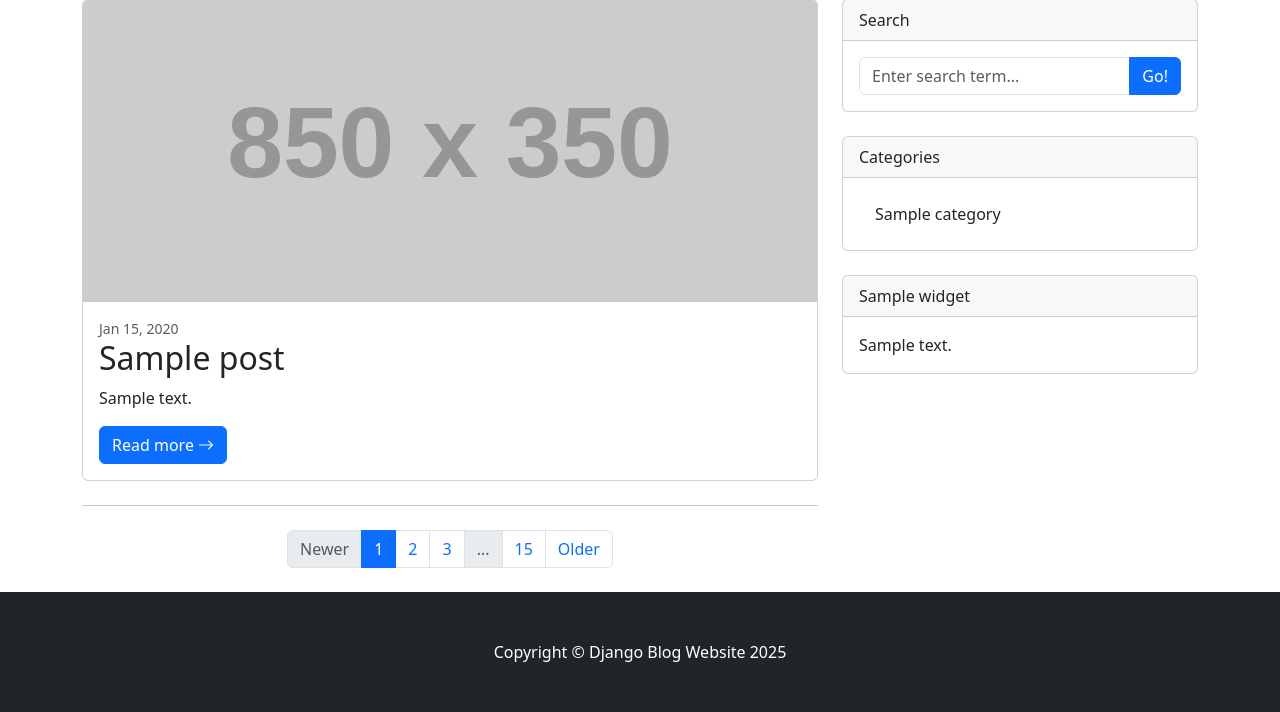
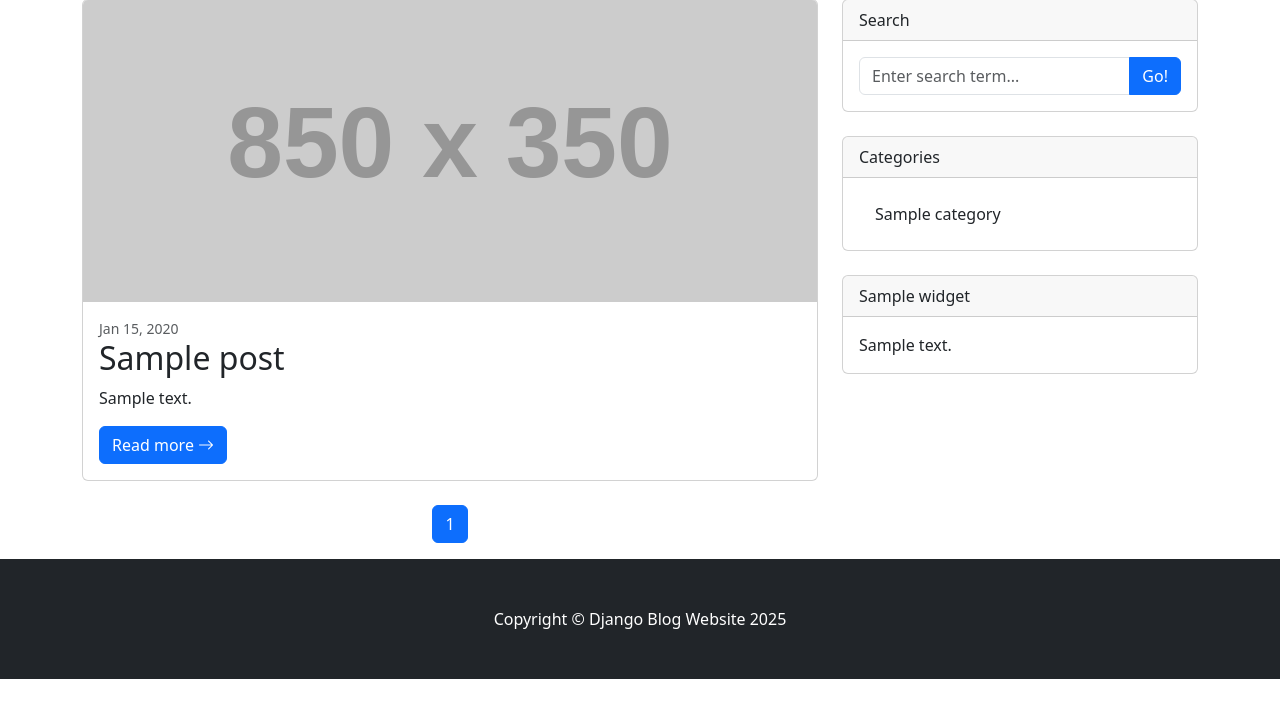
Before and after one commit to whdev36-cyber/django-blog, a Django app: page / in a window 1280 px wide. Shown: the part 360-1072 px from the top of the page. After the commit the page ends 1039 px from the top, so only its background shows below. Run offline with Django 5.2, Linux system fonts and the light colour scheme; tables that the repository leaves empty hold one stand-in row (values such as "Sample post"); grey boxes labelled with a size stand in for pictures from a placeholder-image service; some libraries are stand-ins or nearby versions.

Commit message:
fix: update post iteration logic and enhance pagination controls

```diff
--- a/src/templates/home.html
+++ b/src/templates/home.html
@@ -53,7 +53,7 @@
       {% endif %}
       <!-- Nested row for non-featured blog posts -->
       <div class="row">
-        {% if posts %} {% for post in posts %}
+        {% if page_obj %} {% for post in page_obj %}
         <div class="col-md-6">
           <div class="card mb-4">
             <a href="">
@@ -92,24 +92,29 @@
         {% endfor %} {% endif %}
       </div>
       <!-- Pagination-->
-      <nav aria-label="Pagination">
-        <hr class="my-0" />
-        <ul class="pagination justify-content-center my-4">
-          <li class="page-item disabled">
-            <a class="page-link" href="#" tabindex="-1" aria-disabled="true"
-              >Newer</a
+      <nav aria-label="Page navigation">
+        <ul class="pagination justify-content-center">
+          {% if page_obj.has_previous %}
+          <li class="page-item">
+            <a
+              class="page-link"
+              href="?page={{ page_obj.previous_page_number }}"
+              >Previous</a
             >
           </li>
-          <li class="page-item active" aria-current="page">
-            <a class="page-link" href="#!">1</a>
+          {% endif %} {% for num in page_obj.paginator.page_range %}
+          <li
+            class="page-item {% if page_obj.number == num %}active{% endif %}"
+          >
+            <a class="page-link" href="?page={{ num }}">{{ num }}</a>
           </li>
-          <li class="page-item"><a class="page-link" href="#!">2</a></li>
-          <li class="page-item"><a class="page-link" href="#!">3</a></li>
-          <li class="page-item disabled">
-            <a class="page-link" href="#!">...</a>
+          {% endfor %} {% if page_obj.has_next %}
+          <li class="page-item">
+            <a class="page-link" href="?page={{ page_obj.next_page_number }}"
+              >Next</a
+            >
           </li>
-          <li class="page-item"><a class="page-link" href="#!">15</a></li>
-          <li class="page-item"><a class="page-link" href="#!">Older</a></li>
+          {% endif %}
         </ul>
       </nav>
     </div>
```
